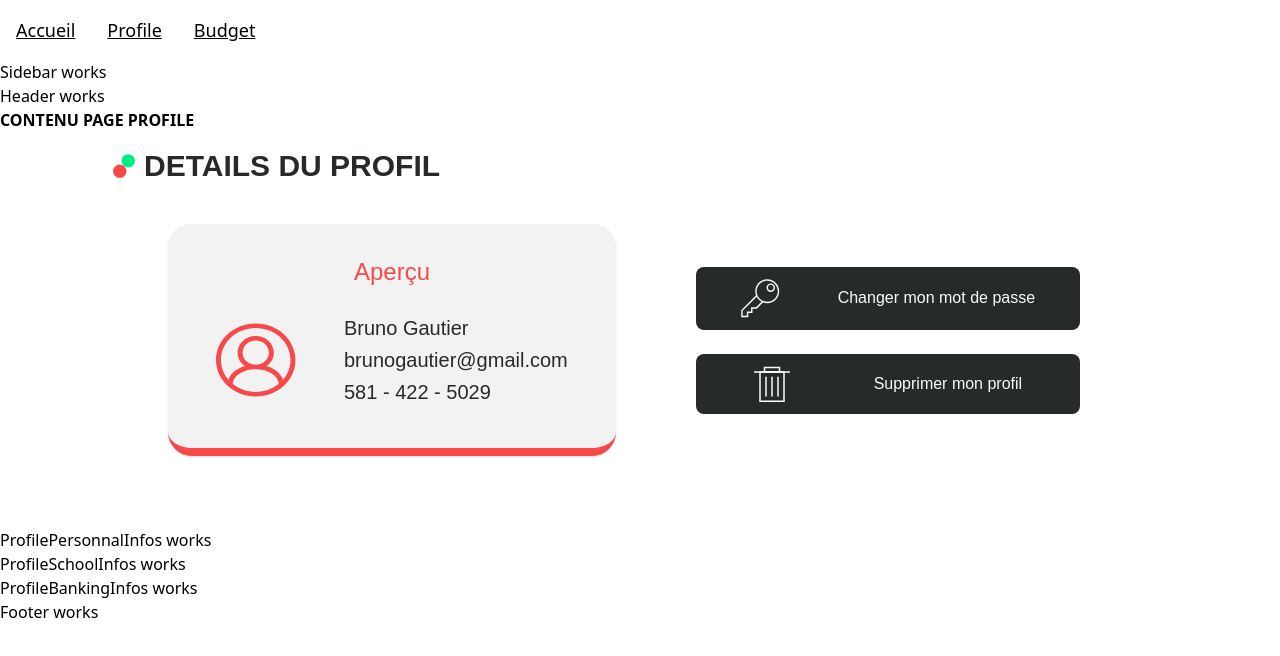
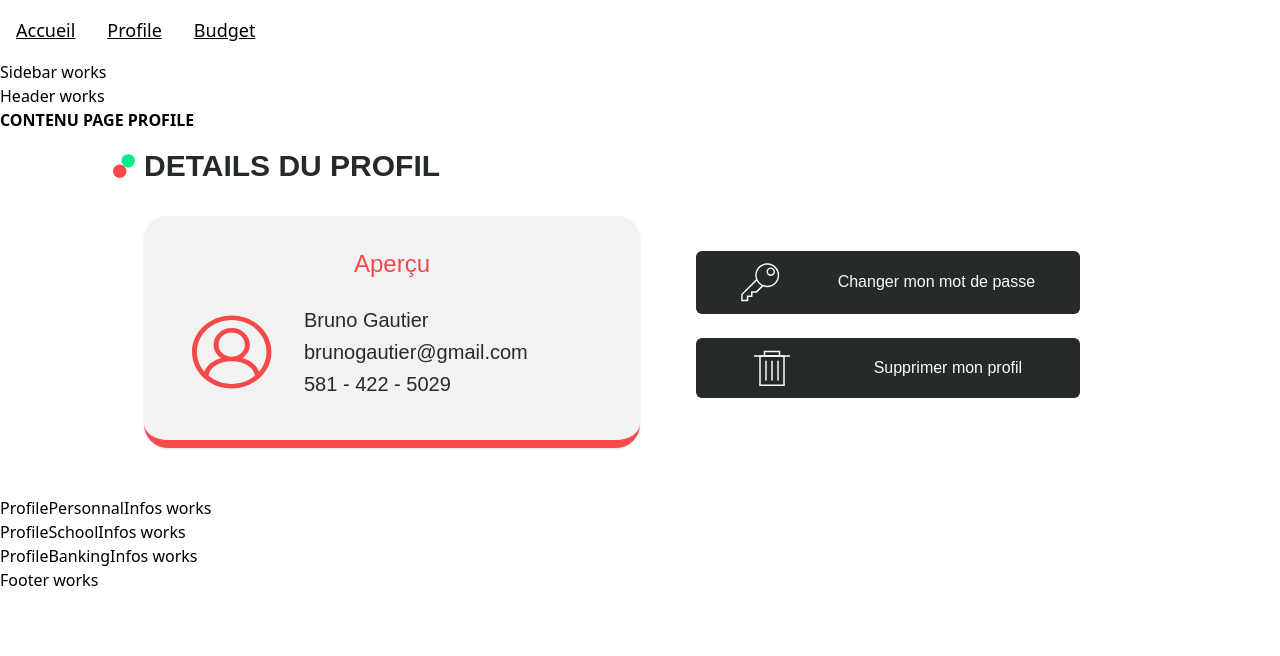
Before and after one commit to Big-pun/projet-synthese, a Vue app: page /espace-client/profil in a window 1280 px wide. Shown: the top 656 px of the page. Built offline with nearby package versions, Linux system fonts and the light colour scheme.

Commit message:
QA Tweak

```diff
--- a/src/components/profile/ProfilePreview.vue
+++ b/src/components/profile/ProfilePreview.vue
@@ -20,9 +20,9 @@ const userData = ref({
     <!-- Section complète en grille -->
     <div class="grid grid-cols-1 lg:grid-cols-2 ">
       <!-- Carte d'aperçu -->
-      <div class="bg-light-gray p-6 md:p-8 shadow-sm rounded-3xl border-b-8 border-accent2 flex flex-col items-center m-6">
+      <div class="bg-light-gray p-6 md:p-8 shadow-sm rounded-3xl border-b-8 border-accent2 flex flex-col mt-4 items-center">
         <h2 class="text-center text-accent2 mb-4 font-medium">Aperçu</h2>
-        <div class="flex flex-row items-center space-x-4 md:space-x-8 w-full">
+        <div class="flex flex-row items-center space-x-4  w-full">
           <div class="shrink-0 w-20 h-20 md:w-28 md:h-28 md:p-4">
             <svg xmlns="http://www.w3.org/2000/svg" width="100%" height="100%" viewBox="0 0 92 84" fill="none">
               <path
@@ -42,7 +42,7 @@ const userData = ref({
       <!-- Boutons -->
       <div class="flex flex-col justify-center items-center space-y-4 md:space-y-6">
         <button
-          class="w-full max-w-xs md:max-w-sm flex items-center justify-around bg-gray text-white py-3 px-4 rounded-lg hover:bg-hover transition-colors">
+          class="w-full max-w-xs md:max-w-sm flex items-center justify-around bg-gray text-white py-3 px-4 rounded-md hover:bg-hover transition-colors">
           <svg xmlns="http://www.w3.org/2000/svg" width="39" height="39" viewBox="0 0 39 39" fill="none">
             <path fill-rule="evenodd" clip-rule="evenodd"
               d="M22.0612 23.3763L15.6875 29.75H11.4688V33.9688H7.25V38.1875H0.21875V31.1562L15.0299 16.3451C14.5458 15.0459 14.2812 13.6398 14.2812 12.1719C14.2812 5.57035 19.6328 0.21875 26.2344 0.21875C32.8359 0.21875 38.1875 5.57035 38.1875 12.1719C38.1875 18.7734 32.8359 24.125 26.2344 24.125C24.7665 24.125 23.3604 23.8604 22.0612 23.3763ZM15.6858 17.7986L1.625 31.8594V36.7812H5.84375V32.5625H10.0625V28.3438H14.9844L20.6076 22.7205C18.5197 21.6044 16.8018 19.8866 15.6858 17.7986ZM36.7812 12.1719C36.7812 6.347 32.0593 1.625 26.2344 1.625C20.4095 1.625 15.6875 6.347 15.6875 12.1719C15.6875 17.9968 20.4095 22.7188 26.2344 22.7188C32.0593 22.7188 36.7812 17.9968 36.7812 12.1719ZM33.9688 8.65625C33.9688 6.3263 32.08 4.4375 29.75 4.4375C27.42 4.4375 25.5312 6.3263 25.5312 8.65625C25.5312 10.9862 27.42 12.875 29.75 12.875C32.08 12.875 33.9688 10.9862 33.9688 8.65625ZM32.5625 8.65625C32.5625 7.10295 31.3033 5.84375 29.75 5.84375C28.1967 5.84375 26.9375 7.10295 26.9375 8.65625C26.9375 10.2096 28.1967 11.4688 29.75 11.4688C31.3033 11.4688 32.5625 10.2096 32.5625 8.65625Z"
@@ -52,7 +52,7 @@ const userData = ref({
         </button>
 
         <button
-          class="w-full max-w-xs md:max-w-sm flex items-center justify-around bg-gray text-white py-3 px-4 rounded-lg hover:bg-accent2 transition-colors">
+          class="w-full max-w-xs md:max-w-sm flex items-center justify-around bg-gray text-white py-3 px-4 rounded-md hover:bg-accent2 transition-colors">
           <svg xmlns="http://www.w3.org/2000/svg" width="36" height="36" viewBox="0 0 36 36" fill="none">
             <path d="M30.75 36H5.25V5.25H30.75V36ZM6.75 34.5H29.25V6.75H6.75V34.5Z" fill="#FBFBFB" />
             <path d="M26.25 6.75H9.75V0.75H26.25V6.75ZM11.25 5.25H24.75V2.25H11.25V5.25Z" fill="#FBFBFB" />
```
